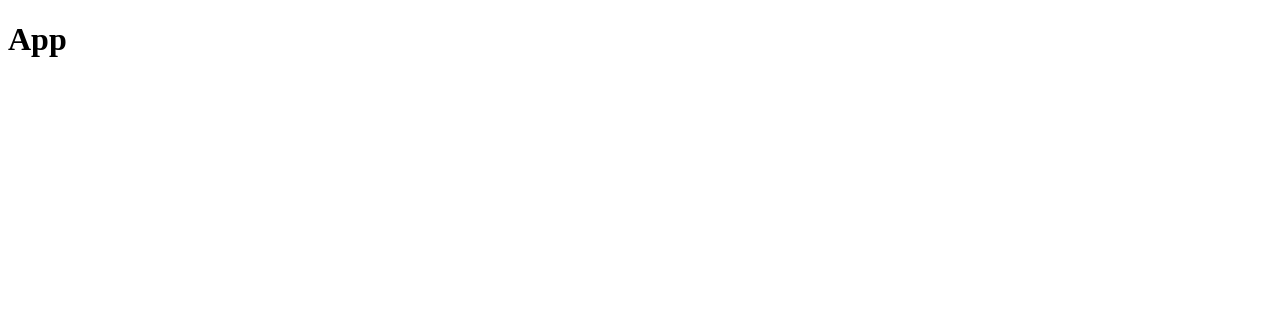
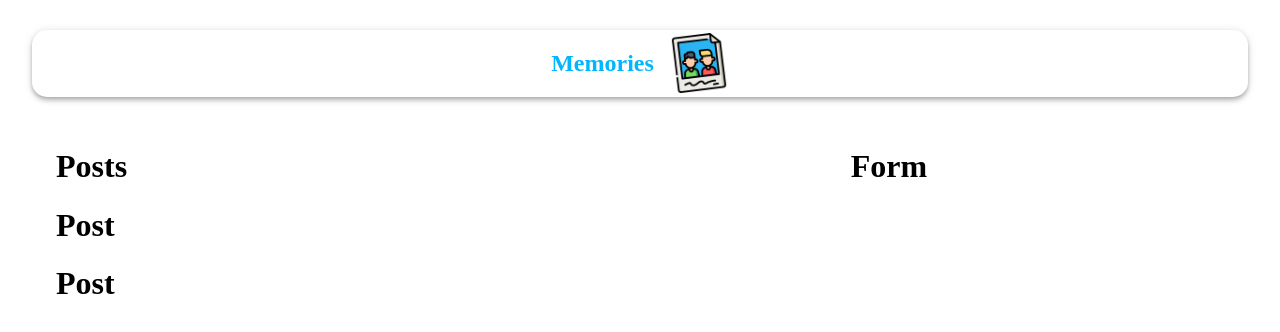
Before and after one commit to velopace/mern-memories, a React (Create React App) app in the folder client/: page / in a window 1280 px wide. Shown: the top 332 px of the page. Built offline with nearby package versions, Linux system fonts and the light colour scheme.

Commit message:
update home with mui

```diff
--- a/client/package.json
+++ b/client/package.json
@@ -3,6 +3,7 @@
   "version": "0.1.0",
   "private": true,
   "dependencies": {
+    "@material-ui/core": "^4.12.4",
     "@testing-library/jest-dom": "^5.16.5",
     "@testing-library/react": "^13.4.0",
     "@testing-library/user-event": "^13.5.0",
--- a/client/src/App.js
+++ b/client/src/App.js
@@ -1,10 +1,33 @@
 import React from 'react';
+import { Container, AppBar, Typography, Grow, Grid } from '@material-ui/core';
+
+import Posts from './components/Posts/Posts';
+import Form from './components/Form/Form';
+import memories from './images/memories.png';
+import useStyles from './styles';
 
 const App = () => {
+    const classes = useStyles();
+
     return (
-        <div>
-            <h1>App</h1>
-        </div>
+        <Container maxWidth="lg">
+            <AppBar className={classes.appBar} position="static" color="inherit">
+                <Typography class={classes.heading} variant="h2" align="center">Memories</Typography>
+                <img class={classes.image} src={memories} alt="memories" height="60" />
+            </AppBar>
+            <Grow in>
+                <Container>
+                    <Grid container justify="space-between" alignItems="stretch" spacing={3}>
+                        <Grid item xs={12} sm={7}>
+                            <Posts />
+                        </Grid>
+                        <Grid item xs={12} sm={4}>
+                            <Form />
+                        </Grid>
+                    </Grid>
+                </Container>
+            </Grow>
+        </Container>
     );
 }
 
--- /dev/null
+++ b/client/src/components/Form/Form.js
@@ -0,0 +1,13 @@
+import React from 'react';
+
+import useStyles from './styles';
+
+const Form = () => {
+    const classes = useStyles();
+
+    return (
+        <h1>Form</h1>
+    );
+}
+
+export default Form;
--- /dev/null
+++ b/client/src/components/Form/styles.js
@@ -0,0 +1,24 @@
+import { makeStyles } from "@material-ui/core";
+
+export default makeStyles((theme) => ({
+    root: {
+        '& .MuiTextField-root': {
+            margin: theme.spacing(1)
+        }
+    },
+    paper: {
+        padding: theme.spacing(2)
+    },
+    form: {
+        display: 'flex',
+        flexWrap: 'wrap',
+        justifyContent: 'center'
+    },
+    fileInput: {
+        width: '97%',
+        margin: '10px 0'
+    },
+    buttonSubmit: {
+        marginBottom: 10
+    }
+}));
--- /dev/null
+++ b/client/src/components/Posts/Post/Post.js
@@ -0,0 +1,13 @@
+import React from 'react';
+
+import useStyles from './styles';
+
+const Post = () => {
+    const classes = useStyles();
+
+    return (
+        <h1>Post</h1>
+    );
+}
+
+export default Post;
--- /dev/null
+++ b/client/src/components/Posts/Post/styles.js
@@ -0,0 +1,52 @@
+import { makeStyles } from "@material-ui/core";
+
+export default makeStyles({
+    media: {
+        height: 0,
+        paddingTop: '56.25%',
+        backgroundColor: 'rgba(0, 0, 0, 0.5',
+        backgroundBlendMode: 'darken'
+    },
+    border: {
+        border: 'solid'
+    },
+    fullHeightCard: {
+        height: '100%'
+    },
+    card: {
+        display: 'flex',
+        flexDirection: 'column',
+        justifyContent: 'center',
+        borderRadius: '15px',
+        height: '100%',
+        position: 'relative'
+    },
+    overlay: {
+        position: 'absolute',
+        top: '20px',
+        left: '20px',
+        color: 'white'
+    },
+    overlay2: {
+        position: 'absolute',
+        topo: '20px',
+        right: '20px',
+        color: 'white'
+    },
+    grid: {
+        display: 'flex'
+    },
+    details: {
+        display: 'flex',
+        justifyContent: 'space-between',
+        margin: '20px'
+    },
+    title: {
+        padding: '0 16px'
+    },
+    cardActions: {
+        padding: '0 16px 8px 16px',
+        display: 'flex',
+        justifyContent: 'space-between'
+    }
+});
--- /dev/null
+++ b/client/src/components/Posts/Posts.js
@@ -0,0 +1,18 @@
+import React from 'react';
+import Post from './Post/Post';
+
+import useStyles from './styles';
+
+const Posts = () => {
+    const classes = useStyles();
+
+    return (
+        <>
+            <h1>Posts</h1>
+            <Post />
+            <Post />
+        </>
+    );
+}
+
+export default Posts;
--- /dev/null
+++ b/client/src/components/Posts/styles.js
@@ -0,0 +1,14 @@
+import { makeStyles } from "@material-ui/core";
+
+export default makeStyles((theme) => ({
+    mainContainer: {
+        display: 'flex',
+        alignItems: 'center'
+    },
+    smMargin: {
+        margin: theme.spacing(1)
+    },
+    actionDiv: {
+        textAlign: 'center'
+    }
+}));
--- /dev/null
+++ b/client/src/styles.js
@@ -0,0 +1,18 @@
+import { makeStyles } from "@material-ui/core/styles";
+
+export default makeStyles(() => ({
+    appBar: {
+        borderRadius: 15,
+        margin: '30px 0',
+        display: 'flex',
+        flexDirection: 'row',
+        justifyContent: 'center',
+        alignItems: 'center'
+    },
+    heading: {
+        color: 'rgba(0, 183, 255, 1)'
+    },
+    image: {
+        marginLeft: '15px'
+    }
+}));
```
Also changed, not shown: client/src/images/memories.png (added), 1 other file (tests, documents, lock files or other folders).
